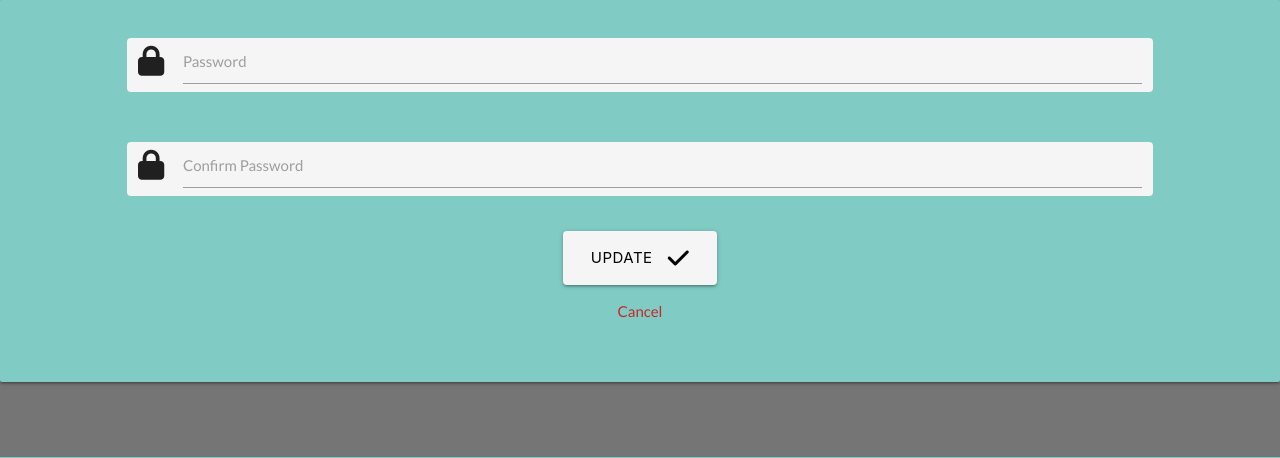
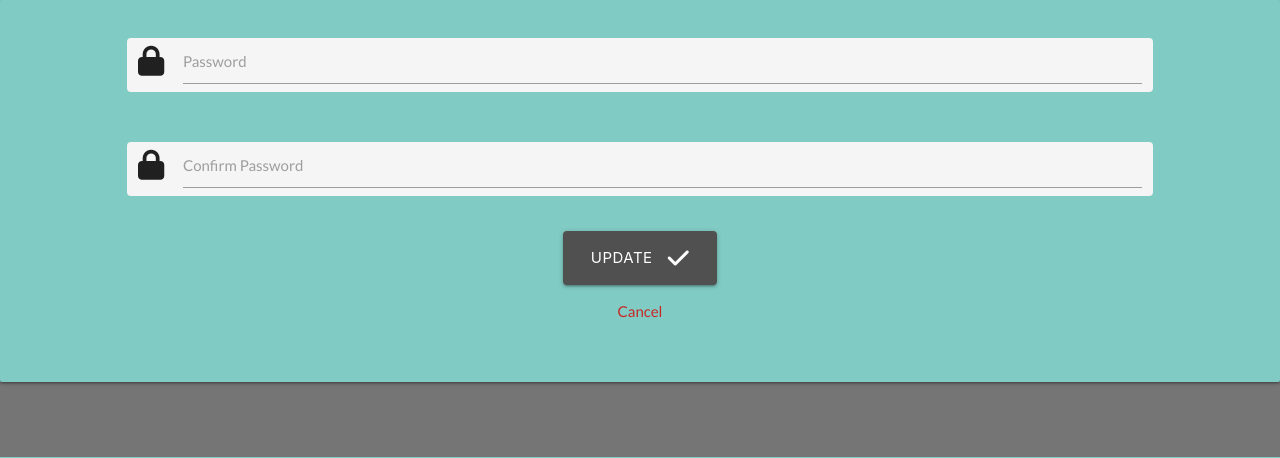
Before and after one commit to Cleg83/tool_db, a Flask app: template tool_db/templates/edit_password.html in a window 1280 px wide. Shown: the part 167-625 px from the top of the page. Run offline with Flask 3, Linux system fonts and the light colour scheme; the template is opened without the code that fills it, so the values that code supplies are empty; some libraries are stand-ins or nearby versions.

Commit message:
Fix buttons on edit username and edit password pages to match other form buttons. Remove unused images from static folder

```diff
--- a/tool_db/templates/edit_password.html
+++ b/tool_db/templates/edit_password.html
@@ -26,7 +26,7 @@
         <!-- submit button -->
         <div class="row">
             <div class="col s10 offset-s1 center-align">
-                <button type="submit" class="btn-large grey lighten-4 black-text form-btn">
+                <button type="submit" class="btn-large edit-button form-btn">
                     Update <i class="fa-solid fa-check right" aria-hidden="true"></i>
                 </button>
                 <p>
--- a/tool_db/templates/edit_username.html
+++ b/tool_db/templates/edit_username.html
@@ -20,7 +20,7 @@
         </div>
         <div class="row">
             <div class="col s10 offset-s1 center-align">
-                <button type="submit" class="btn-large grey lighten-4 black-text form-btn" aria-label="Update username">
+                <button type="submit" class="btn-large edit-button form-btn" aria-label="Update username">
                     Update <i class="fa-solid fa-check right" aria-hidden="true"></i>
                 </button>
                 <p>
```
Also changed, not shown: tool_db/static/images/bench_chisels.jpg (deleted), tool_db/static/images/chisels.jpg (deleted), tool_db/static/images/circular_saw.jpg (deleted), tool_db/static/images/hand_drills.jpg (deleted), tool_db/static/images/hand_planes.jpg (deleted), tool_db/static/images/jigsaw.jpg (deleted), tool_db/static/images/jointer_planer.jpg (deleted), tool_db/static/images/mortice_chisel.jpg (deleted), tool_db/static/images/paring_chisels.jpg (deleted), tool_db/static/images/shoulder_plane.jpg (deleted), tool_db/static/images/table_saw.jpg (deleted).
